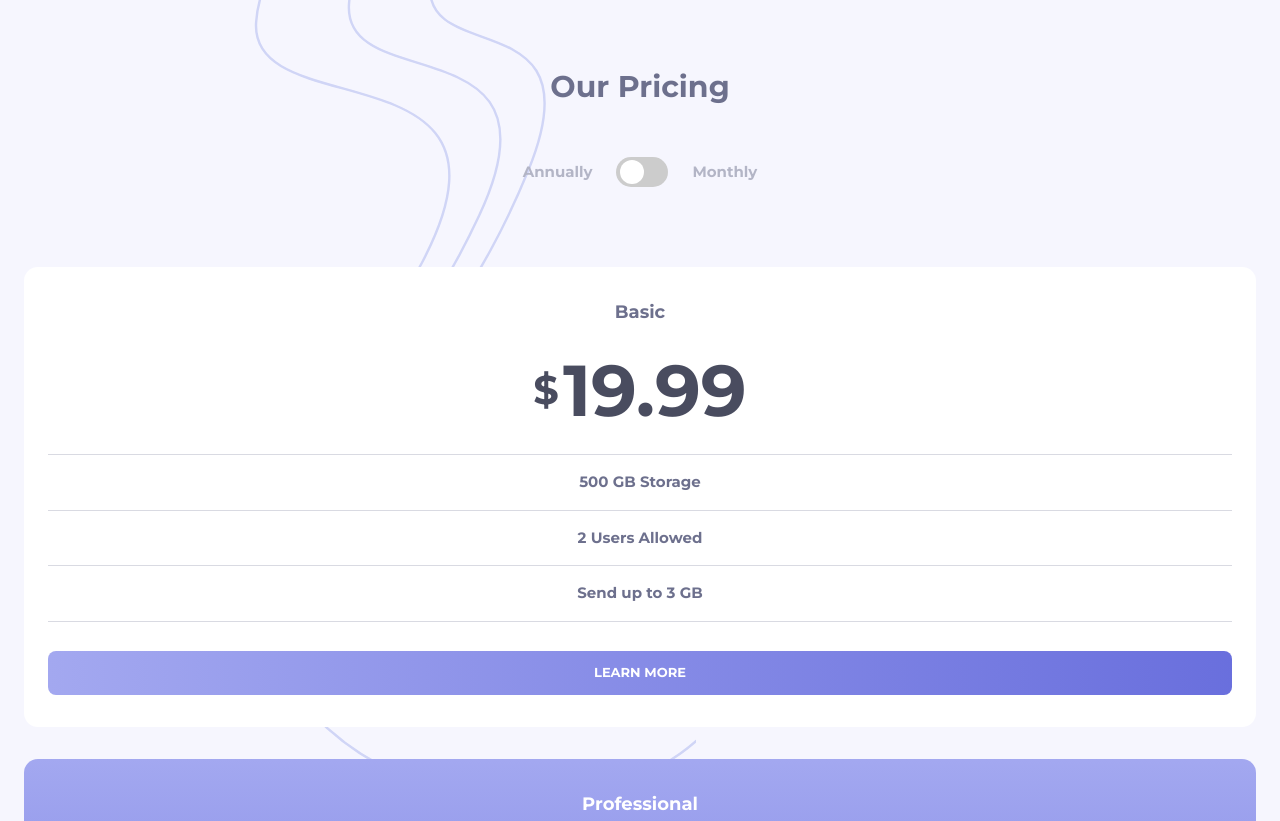
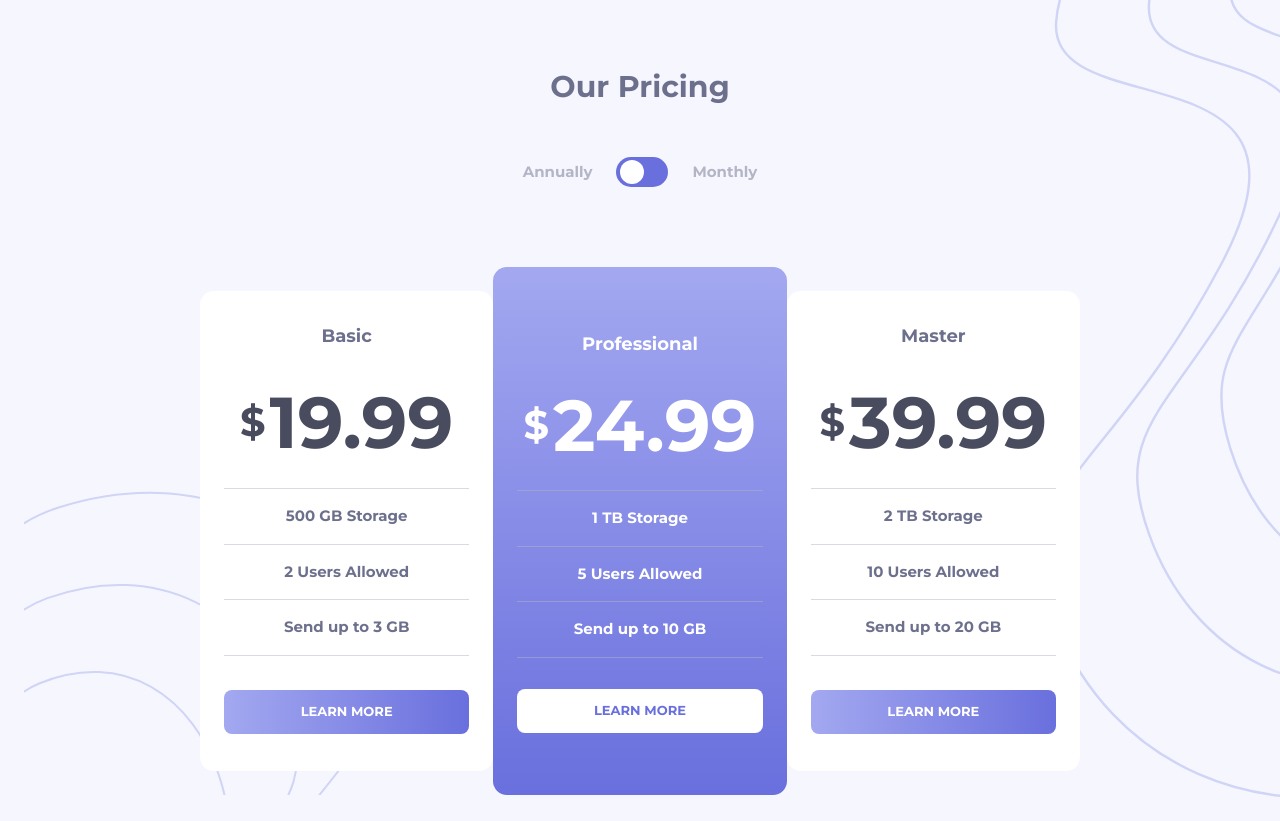
Before and after one commit to felipetn1989/pricing-component-with-toggle-master, a plain HTML site: page index.html in a window 1280 px wide. Shown: the top 821 px of the page. Drawn offline with Linux system fonts and the light colour scheme.

Commit message:
v1 finished

```diff
--- a/scripts/script.js
+++ b/scripts/script.js
@@ -1,6 +1,8 @@
 const monthlyPrices = document.querySelectorAll(".planValue__month");
 
 const annualPrices = document.querySelectorAll(".planValue__year");
+
+toggle.checked == true;
 
 toggle.addEventListener("change", function () {
   monthlyPrices.forEach((monthlyPrice) => {
--- a/styles/style.css
+++ b/styles/style.css
@@ -124,7 +124,7 @@ h6 {
   left: 0;
   right: 0;
   bottom: 0;
-  background-color: #ccc;
+  background-color: var(--Linear-Gradient2);
   -webkit-transition: 0.4s;
   transition: 0.4s;
 }
@@ -207,6 +207,7 @@ ul {
 .pricing__plans {
   display: grid;
   gap: 2rem;
+  place-content: center;
 }
 
 .pricing__plans h2 {
@@ -221,6 +222,7 @@ ul {
   padding: 1rem 1.5rem;
   color: var(--Grayish-Blue);
   border-radius: 0.875rem;
+  width: 20rem;
 }
 
 .purple {
@@ -297,3 +299,32 @@ ul {
 .attribution a {
   color: hsl(228, 45%, 44%);
 }
+
+@media screen and (min-width: 60em) {
+  body {
+    background-position-x: 65rem;
+  }
+
+  .pricing__plans {
+    grid-template-columns: repeat(3, 1fr);
+    gap: 0;
+    padding: 0 11rem;
+    background: url(../images/bg-bottom.svg) no-repeat left bottom;
+  }
+
+  .planInfo {
+    width: unset;
+  }
+
+  .planProfessional {
+    height: 33rem;
+    padding-top: 3rem;
+    padding-bottom: 2.75rem;
+  }
+
+  .planBasic,
+  .planMaster {
+    height: 30rem;
+    place-self: center stretch;
+  }
+}
```
Also changed, not shown: images/Screenshot 2023-01-24 at 13-40-53 Frontend Mentor Challenge Name Here.png (added), 2 other files.
